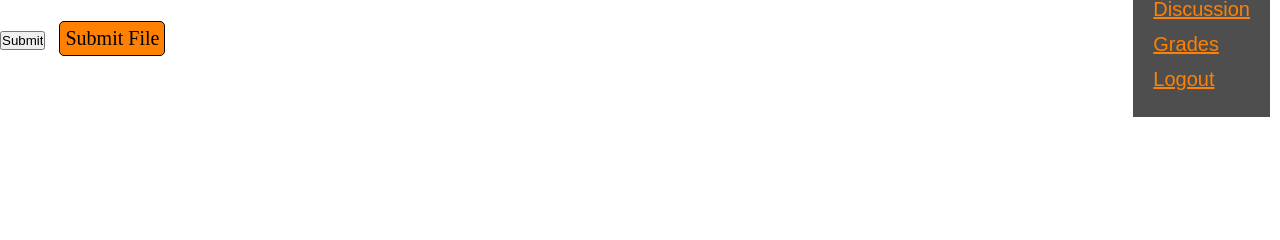
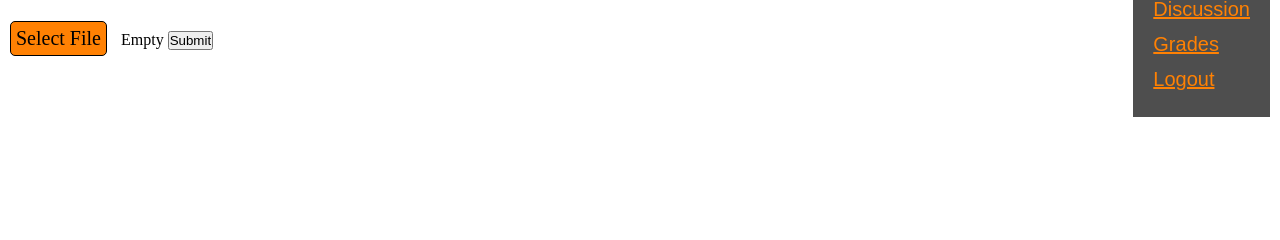
Before and after one commit to nplatte/Senior-Project, a Django app: template student_view/templates/student_view/assignment.html in a window 1280 px wide. Shown: the part 143-383 px from the top of the page. Run offline with Django 3.2, Linux system fonts and the light colour scheme; the template is opened without the code that fills it, so the values that code supplies are empty.

Commit message:
Added text that displays the filename after selecting a file

```diff
--- a/student_view/static/student_view/js/assignments.js
+++ b/student_view/static/student_view/js/assignments.js
@@ -9,9 +9,22 @@ function AssignHandler(item, index, array){
     })
 }
 
+
 const FakeButton = document.querySelector(".assignment_button")
-const RealButton = document.querySelector(".submit_assignment")
+const RealButton = document.querySelector(".hidden_button")
 
 FakeButton.addEventListener("click", function(){
     RealButton.click()
 })
+
+
+const FileText = document.querySelector("#custom_text")
+
+RealButton.addEventListener("change", function(){
+    if (RealButton.value){
+        var filename = RealButton.value.replace(/^.*[\\\/]/, '')
+        FileText.innerHTML = filename;
+    } else {
+        FileText.innerHTML = "Empty";
+    }
+})
--- a/student_view/templates/student_view/assignment.html
+++ b/student_view/templates/student_view/assignment.html
@@ -18,9 +18,11 @@
 
 </div>
 <div>
-    <input class = submit_assignment type = "file" hidden=hidden>
-    <input type="submit">
-    <button class = assignment_button type="button">Submit File</button>
+    <input class = hidden_button type = "file" hidden=hidden>
+    <button class = assignment_button type="button">Select File</button>
+    <span id=custom_text>Empty</span>
+    <input class = submit_assignment type = "submit">
+
 </div>
 {% endblock %}
 
```
